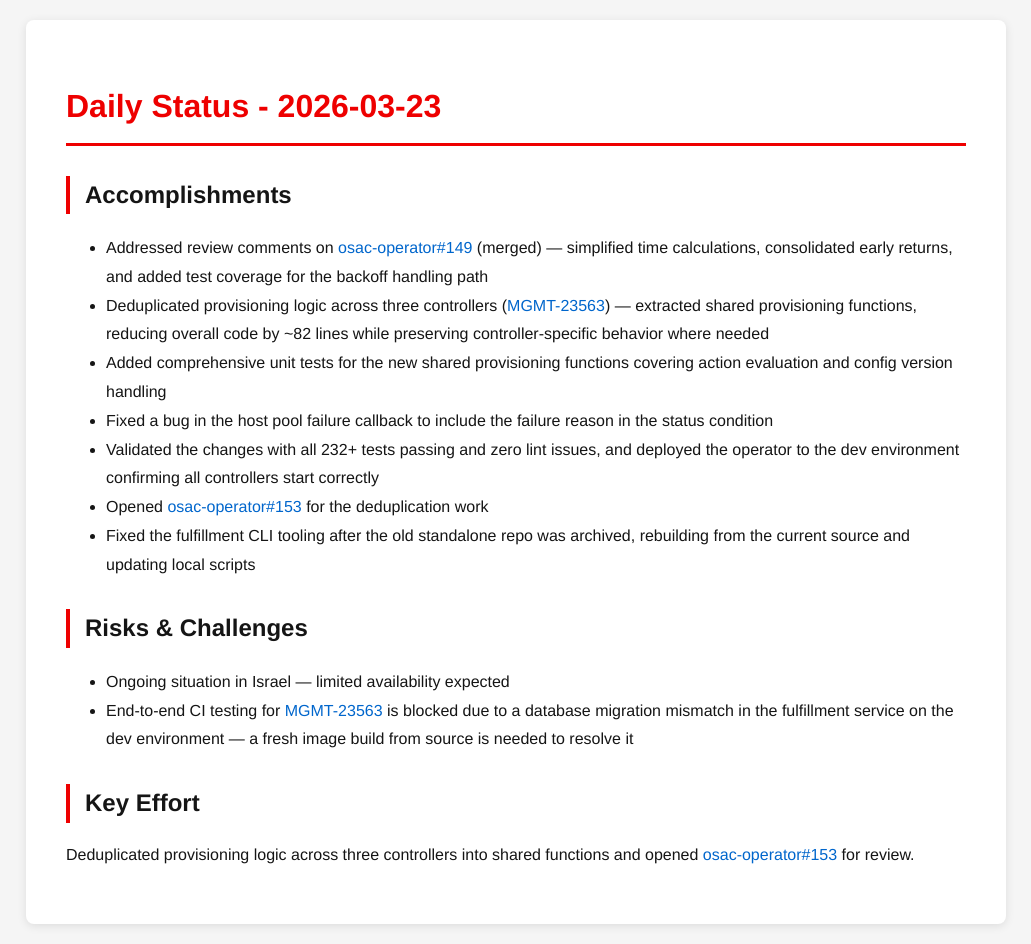
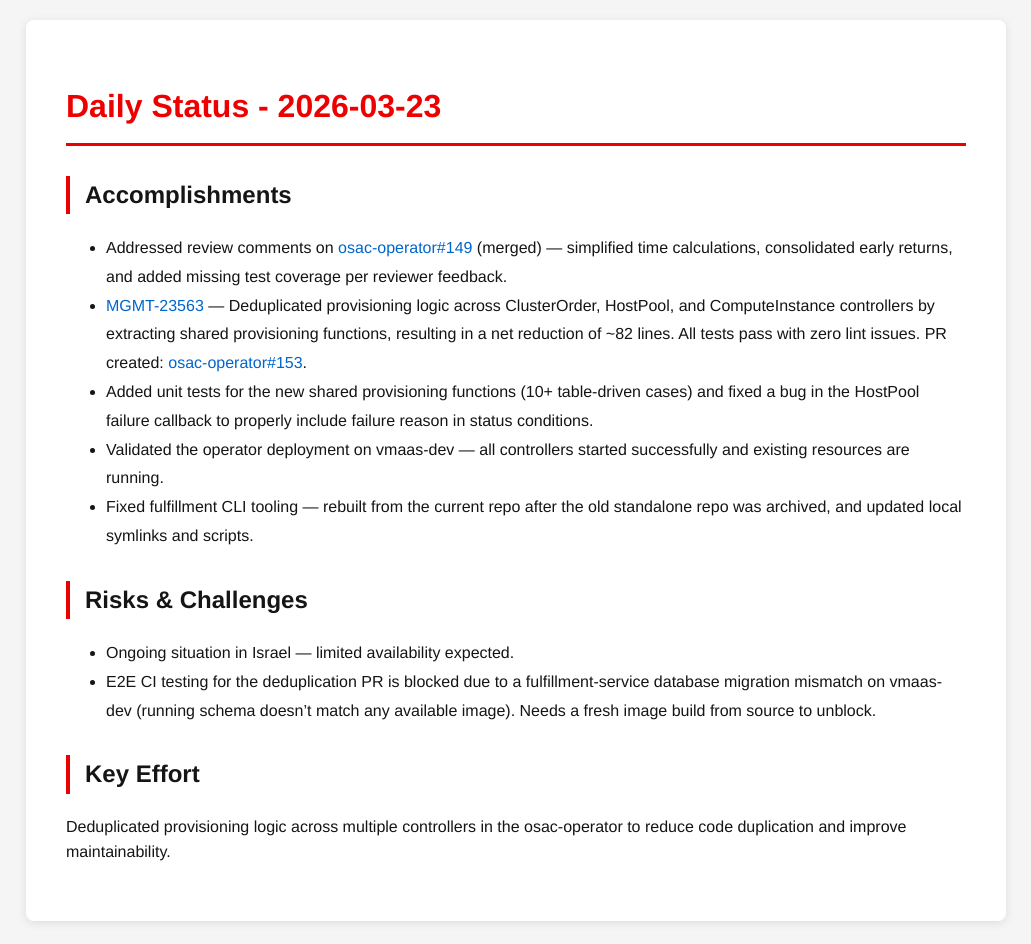
Before and after one commit to tzvatot/daily-status, a Jekyll site: the page built from 2026-03-23.md, in a window 1280 px wide. Shown: the whole page, without its empty margins (124-1155 px from the left). Built offline with Jekyll 4.4.1, drawn with Linux system fonts in a browser that asks for light colours.

Commit message:
Daily status update - 2026-03-23

```diff
--- a/2026-03-23.md
+++ b/2026-03-23.md
@@ -7,17 +7,15 @@
 # Daily Status - 2026-03-23
 
 ## Accomplishments
-- Addressed review comments on [osac-operator#149](https://github.com/osac-project/osac-operator/pull/149) (merged) — simplified time calculations, consolidated early returns, and added test coverage for the backoff handling path
-- Deduplicated provisioning logic across three controllers ([MGMT-23563](https://issues.redhat.com/browse/MGMT-23563)) — extracted shared provisioning functions, reducing overall code by ~82 lines while preserving controller-specific behavior where needed
-- Added comprehensive unit tests for the new shared provisioning functions covering action evaluation and config version handling
-- Fixed a bug in the host pool failure callback to include the failure reason in the status condition
-- Validated the changes with all 232+ tests passing and zero lint issues, and deployed the operator to the dev environment confirming all controllers start correctly
-- Opened [osac-operator#153](https://github.com/osac-project/osac-operator/pull/153) for the deduplication work
-- Fixed the fulfillment CLI tooling after the old standalone repo was archived, rebuilding from the current source and updating local scripts
+- Addressed review comments on [osac-operator#149](https://github.com/osac-project/osac-operator/pull/149) (merged) — simplified time calculations, consolidated early returns, and added missing test coverage per reviewer feedback.
+- [MGMT-23563](https://issues.redhat.com/browse/MGMT-23563) — Deduplicated provisioning logic across ClusterOrder, HostPool, and ComputeInstance controllers by extracting shared provisioning functions, resulting in a net reduction of ~82 lines. All tests pass with zero lint issues. PR created: [osac-operator#153](https://github.com/osac-project/osac-operator/pull/153).
+- Added unit tests for the new shared provisioning functions (10+ table-driven cases) and fixed a bug in the HostPool failure callback to properly include failure reason in status conditions.
+- Validated the operator deployment on vmaas-dev — all controllers started successfully and existing resources are running.
+- Fixed fulfillment CLI tooling — rebuilt from the current repo after the old standalone repo was archived, and updated local symlinks and scripts.
 
 ## Risks & Challenges
-- Ongoing situation in Israel — limited availability expected
-- End-to-end CI testing for [MGMT-23563](https://issues.redhat.com/browse/MGMT-23563) is blocked due to a database migration mismatch in the fulfillment service on the dev environment — a fresh image build from source is needed to resolve it
+- Ongoing situation in Israel — limited availability expected.
+- E2E CI testing for the deduplication PR is blocked due to a fulfillment-service database migration mismatch on vmaas-dev (running schema doesn't match any available image). Needs a fresh image build from source to unblock.
 
 ## Key Effort
-Deduplicated provisioning logic across three controllers into shared functions and opened [osac-operator#153](https://github.com/osac-project/osac-operator/pull/153) for review.
+Deduplicated provisioning logic across multiple controllers in the osac-operator to reduce code duplication and improve maintainability.
```
